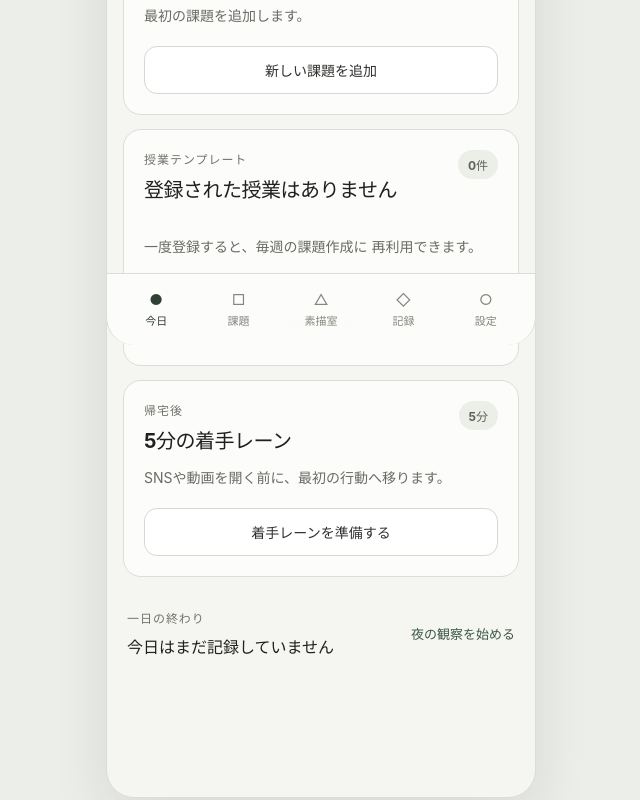
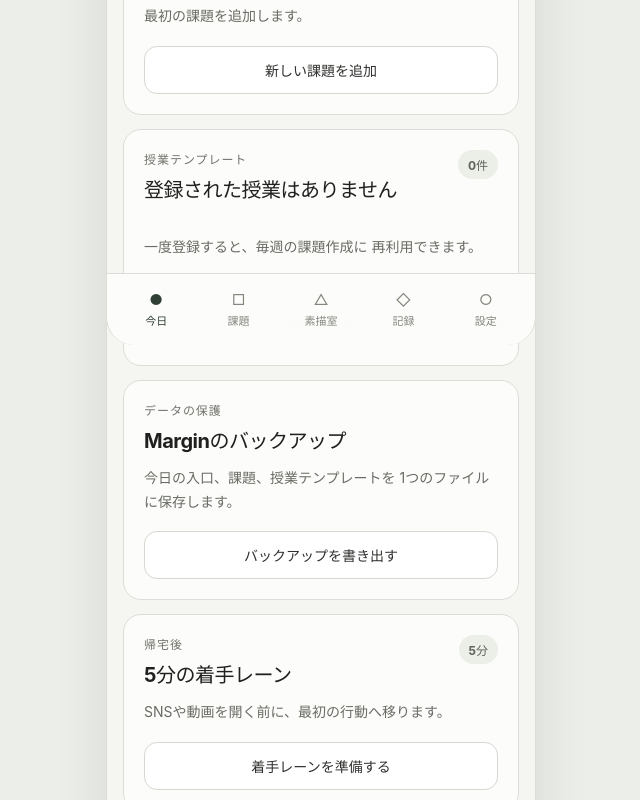
Before and after one commit to Aimai-anemone/margin, a React (Vite) app: page / in a window 1280 px wide. Shown: the part 431-1231 px from the top of the page, without its empty margins (319-959 px from the left). Built offline with nearby package versions, Linux system fonts and the light colour scheme.

Commit message:
データのバックアップ書き出し機能を追加

```diff
--- a/src/App.tsx
+++ b/src/App.tsx
@@ -1,6 +1,7 @@
 import { useState } from 'react'
 import TaskList from './TaskList'
 import CourseTemplates from './CourseTemplates'
+import DataBackup from './DataBackup'
 import './App.css'
 
 const ENTRY_STORAGE_KEY = 'margin-entry'
@@ -133,6 +134,8 @@ function App() {
 
          <CourseTemplates />
 
+         <DataBackup />
+
         <section className="card">
           <div className="card-heading">
             <div>
--- /dev/null
+++ b/src/DataBackup.tsx
@@ -0,0 +1,106 @@
+const ENTRY_STORAGE_KEY = 'margin-entry'
+const TASKS_STORAGE_KEY = 'margin-tasks'
+const COURSES_STORAGE_KEY = 'margin-courses'
+
+type BackupData = {
+  version: 1
+  createdAt: string
+  entry: string
+  tasks: unknown[]
+  courses: unknown[]
+}
+
+function readSavedArray(storageKey: string): unknown[] {
+  const savedValue = localStorage.getItem(storageKey)
+
+  if (savedValue === null) {
+    return []
+  }
+
+  try {
+    const parsedValue = JSON.parse(savedValue)
+
+    if (!Array.isArray(parsedValue)) {
+      return []
+    }
+
+    return parsedValue
+  } catch {
+    return []
+  }
+}
+
+function createBackupData(): BackupData {
+  return {
+    version: 1,
+    createdAt: new Date().toISOString(),
+    entry:
+      localStorage.getItem(ENTRY_STORAGE_KEY) ?? '',
+    tasks: readSavedArray(TASKS_STORAGE_KEY),
+    courses: readSavedArray(COURSES_STORAGE_KEY),
+  }
+}
+
+function downloadBackup() {
+  const backupData = createBackupData()
+
+  const backupText = JSON.stringify(
+    backupData,
+    null,
+    2,
+  )
+
+  const backupFile = new Blob([backupText], {
+    type: 'application/json',
+  })
+
+  const downloadUrl = URL.createObjectURL(backupFile)
+  const downloadLink = document.createElement('a')
+
+  const dateText = new Date()
+    .toISOString()
+    .slice(0, 10)
+
+  downloadLink.href = downloadUrl
+  downloadLink.download =
+    `margin-backup-${dateText}.json`
+
+  document.body.appendChild(downloadLink)
+  downloadLink.click()
+  downloadLink.remove()
+
+  URL.revokeObjectURL(downloadUrl)
+}
+
+function DataBackup() {
+  return (
+    <section className="card data-backup">
+      <div className="card-heading">
+        <div>
+          <p className="section-label">
+            データの保護
+          </p>
+
+          <h2 className="card-title">
+            Marginのバックアップ
+          </h2>
+        </div>
+      </div>
+
+      <p className="supporting-text">
+        今日の入口、課題、授業テンプレートを
+        1つのファイルに保存します。
+      </p>
+
+      <button
+        className="secondary-button"
+        type="button"
+        onClick={downloadBackup}
+      >
+        バックアップを書き出す
+      </button>
+    </section>
+  )
+}
+
+export default DataBackup
```
